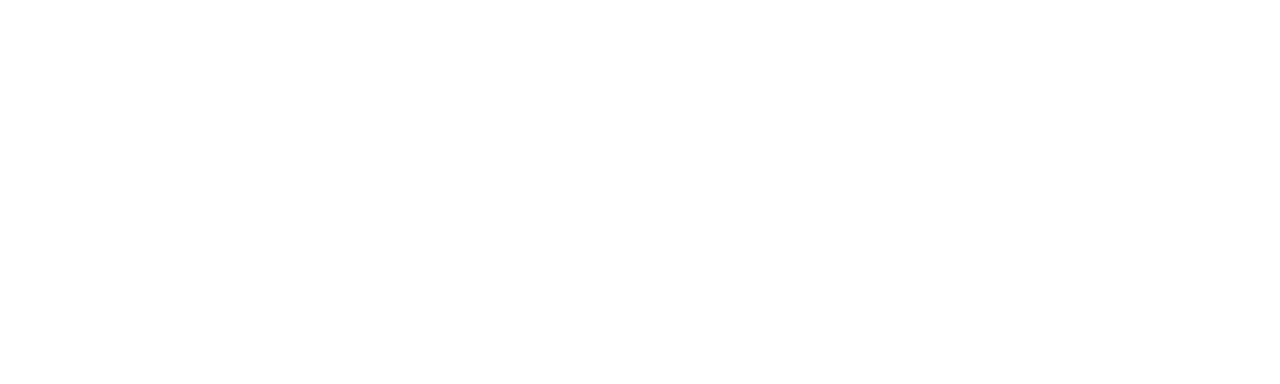
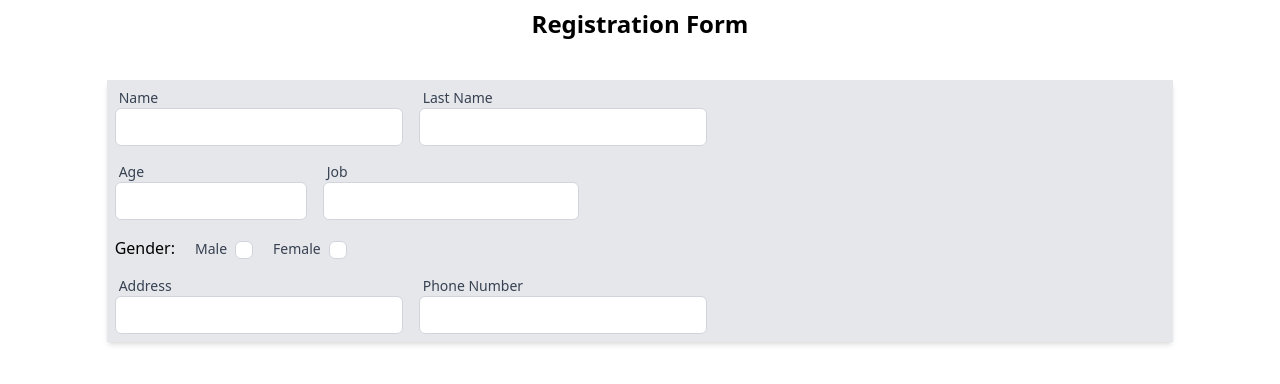
Before and after one commit to MW25-hush/ClinicDatabase, a Next.js app: page /register in a window 1280 px wide. Shown: the top 384 px of the page. Built offline with nearby package versions, Linux system fonts and the light colour scheme.

Commit message:
added the registration form second day

```diff
--- /dev/null
+++ b/components/inputMaker.jsx
@@ -0,0 +1,20 @@
+function InputMaker({ type, name, label, ...styling }) {
+  return (
+    <div className="p-2 ">
+      <label
+        htmlFor={name}
+        className={`${styling.styling.labelStyling}  text-sm font-medium text-gray-700 pl-1 `}
+      >
+        {label}
+      </label>
+      <input
+        type={type}
+        name={name}
+        id={name}
+        className={`${styling.styling.size}  focus:ring-indigo-500 focus:border-indigo-500 sm:text-sm border-gray-300 rounded-md`}
+      />
+    </div>
+  );
+}
+
+export default InputMaker;
--- a/package.json
+++ b/package.json
@@ -20,6 +20,7 @@
     "react-dom": "17.0.2"
   },
   "devDependencies": {
+    "@tailwindcss/forms": "^0.5.1",
     "autoprefixer": "^10.4.2",
     "eslint": "8.9.0",
     "eslint-config-next": "12.0.10",
--- a/pages/register.js
+++ b/pages/register.js
@@ -1,9 +1,43 @@
     import React from 'react'
+    import InputMaker from '../components/inputMaker'
+
 
     function register() {
       return (
-        <div>
+        <div >
+            <h1 className='text-center py-2 font-bold text-2xl'>Registration Form</h1>
+                {/* //* card for the registration form  */}
+            <div className='bg-gray-200 h-3/4 w-10/12 shadow-md mx-auto mt-8 grid grid-cols-7'>
+               <form className='flex col-span-5 flex-wrap '>
+                  {/* //? Name input  */}
+                        <InputMaker type="text" name='name'  label="Name" styling={{labelStyling: 'block' , size: 'lg:w-72'}}/>
+                           {/* //? Last Name input  */}
+                        <InputMaker type='text' name="lastname"  label="Last Name" styling={{labelStyling: 'block' , size: 'lg:w-72'}}/>
+                       {/* Age Input  */}
+                          <InputMaker type='number' name={'age'}  label="Age" styling={{labelStyling: 'block' , size: 'w-48' }}/>
+                        {/* Job input */}
+                         <InputMaker type='text' name="job"  label="Job"  styling={{labelStyling: 'block' , size: 'w-64'}}/>
+                         {/* sex input  */}
+                         <div className='flex items-center w-full '>
+                          <p className=' px-2 '>{'Gender:'}</p>
+                          {/* //TODO: TAKE THE APPEARANCE OF THE RADION BUTTON FROM IT  */}
+                         <InputMaker type='radio' name="sex" label={'Male'}  styling={{labelStyling: ' p-2 ' , size: 'p-2  text-indigo-600 ' }}/>
+                         <InputMaker type='radio' name="sex" label={'Female'} styling={{labelStyling: ' p-2 ' , size: 'p-2 text-indigo-600'}}/>
+                         </div>
 
+                         {/* Address Input */}
+                         <InputMaker type='text' name="address"  label="Address"  styling={{labelStyling: 'block' , size: 'w-72'}}/>
+
+                        {/* phone number  //todo add the prefex  */}
+                        <InputMaker type='number' name='number'  label="Phone Number" styling={{labelStyling: 'block' , size: 'w-72' }}/>
+
+                        {/* chekcboxes   */}
+
+
+
+
+                </form>
+            </div>
         </div>
       )
     }
--- a/tailwind.config.js
+++ b/tailwind.config.js
@@ -6,5 +6,7 @@
   theme: {
     extend: {},
   },
-  plugins: [],
+  plugins: [
+    require('@tailwindcss/forms'),
+  ],
 }
```
Also changed, not shown: 1 other file (tests, documents, lock files or other folders).
